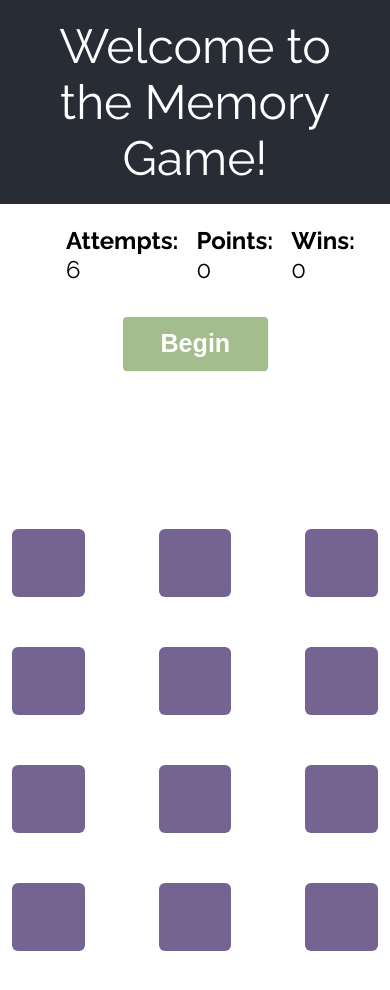
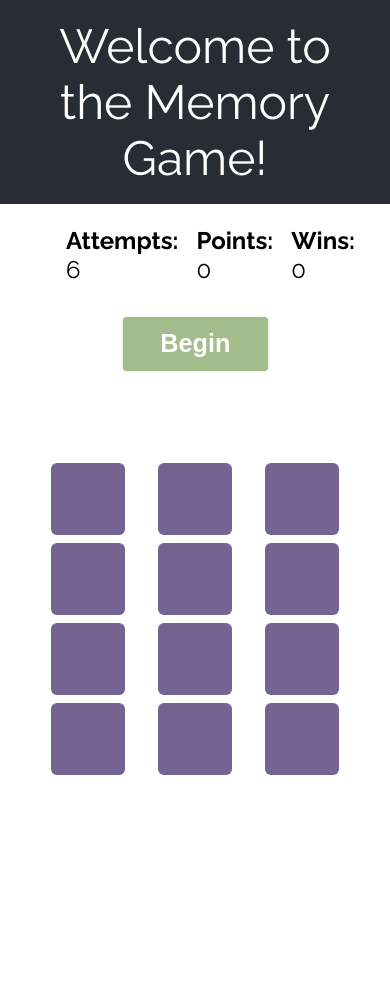
Before and after one commit to MagerlinC/memory-game, a React (Create React App) app: page / in a window 390 px wide. Shown: the top 990 px of the page. After the commit the page ends 844 px from the top, so only its background shows below. Built offline with nearby package versions, Linux system fonts and the light colour scheme.

Commit message:
Tiles are now always quadratic

```diff
--- a/src/components/board/board.scss
+++ b/src/components/board/board.scss
@@ -43,11 +43,16 @@
   .board-tiles {
     align-self: center;
     width: 100%;
-    margin: 66px;
     display: grid;
-    grid-auto-rows: 1fr;
-    grid-gap: 50px;
+    grid-gap: 2vw;
     justify-items: center;
-    min-height: 50vh;
+    height: 60vh;
+    width: 60vh;
+  }
+  @media (max-width: 800px) {
+    .board-tiles {
+      height: 80vw;
+      width: 80vw;
+    }
   }
 }
```
